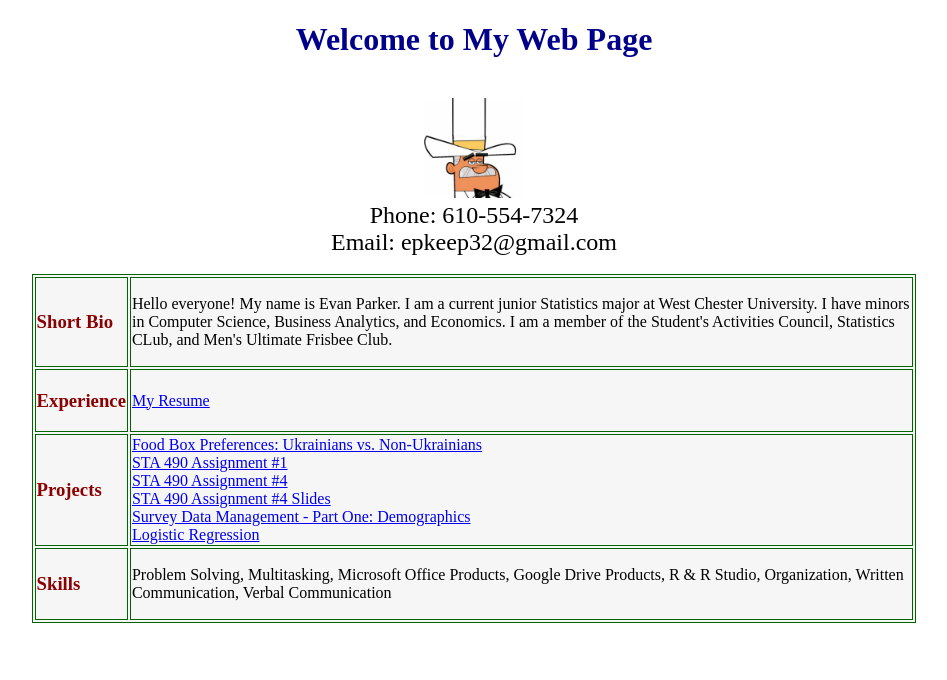
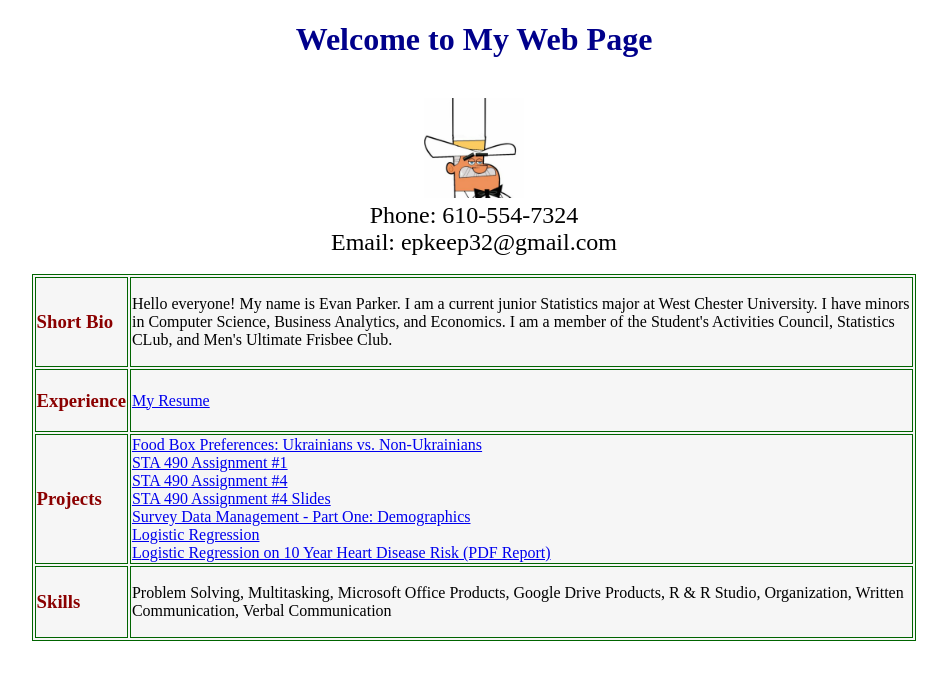
Before and after one commit to EPKeep32/E.Parker, a plain HTML site: page index.html in a window 1280 px wide. Shown: the whole page, without its empty margins (166-1113 px from the left). Drawn offline with Linux system fonts and the light colour scheme.

Commit message:
Add files via upload

```diff
--- a/index.html
+++ b/index.html
@@ -67,6 +67,10 @@ My Resume </a>
 <br>
 <a href = "https://rpubs.com/EPKeep32/log-regression"> Logistic Regression
 </a>
+<br>
+<a href = "https://github.com/EPKeep32/ParkerSTA490/blob/main/Projects/Logistic%20Regression%20on%2010%20Year%20Heart%20Disease%20Risk.pdf">
+Logistic Regression on 10 Year Heart Disease Risk (PDF Report)</a>
+</a>
 </font>
 </TD>
 </tr>
```
